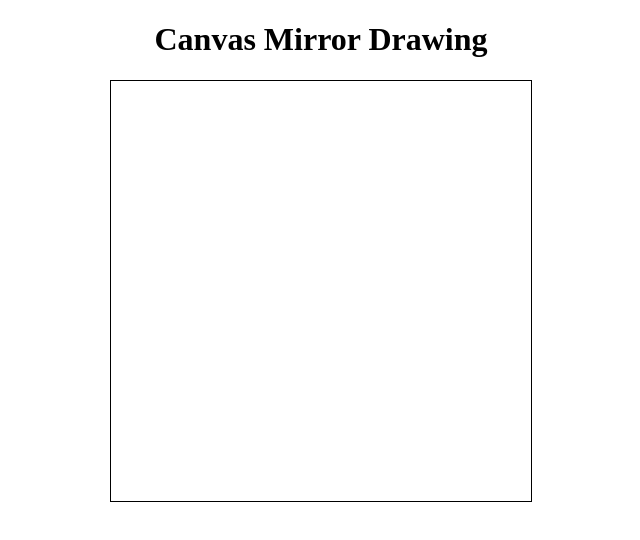
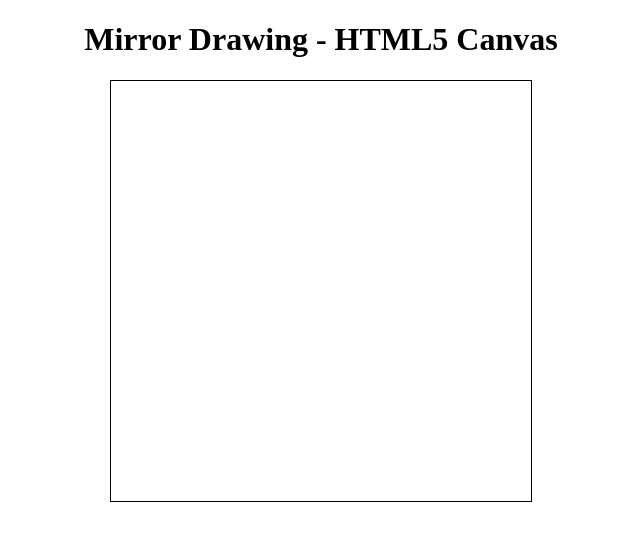
Before and after one commit to lobsterhands/CanvasMirror, a plain HTML site: page index.html in a window 1280 px wide. Shown: the whole page, without its empty margins (319-959 px from the left). Drawn offline with Linux system fonts and the light colour scheme.

Commit message:
Minor changes

```diff
--- a/index.html
+++ b/index.html
@@ -2,12 +2,15 @@
 <html lang="en">
 <head>
     <meta charset="UTF-8">
-    <title>Canvas Mirror Drawing</title>
+    <title>Mirror Drawing - HTML5 Canvas</title>
     <link rel="stylesheet" type="text/css" href="main.css">
 </head>
 <body>
-    <h1>Canvas Mirror Drawing</h1>
+<div id="wrapper">
+
+    <h1>Mirror Drawing - HTML5 Canvas</h1>
     <canvas id="canvas" width="400" height="400"></canvas>
+</div>
 
     <script type="text/javascript" src="mirrorDraw.js"></script>
 </body>
```
